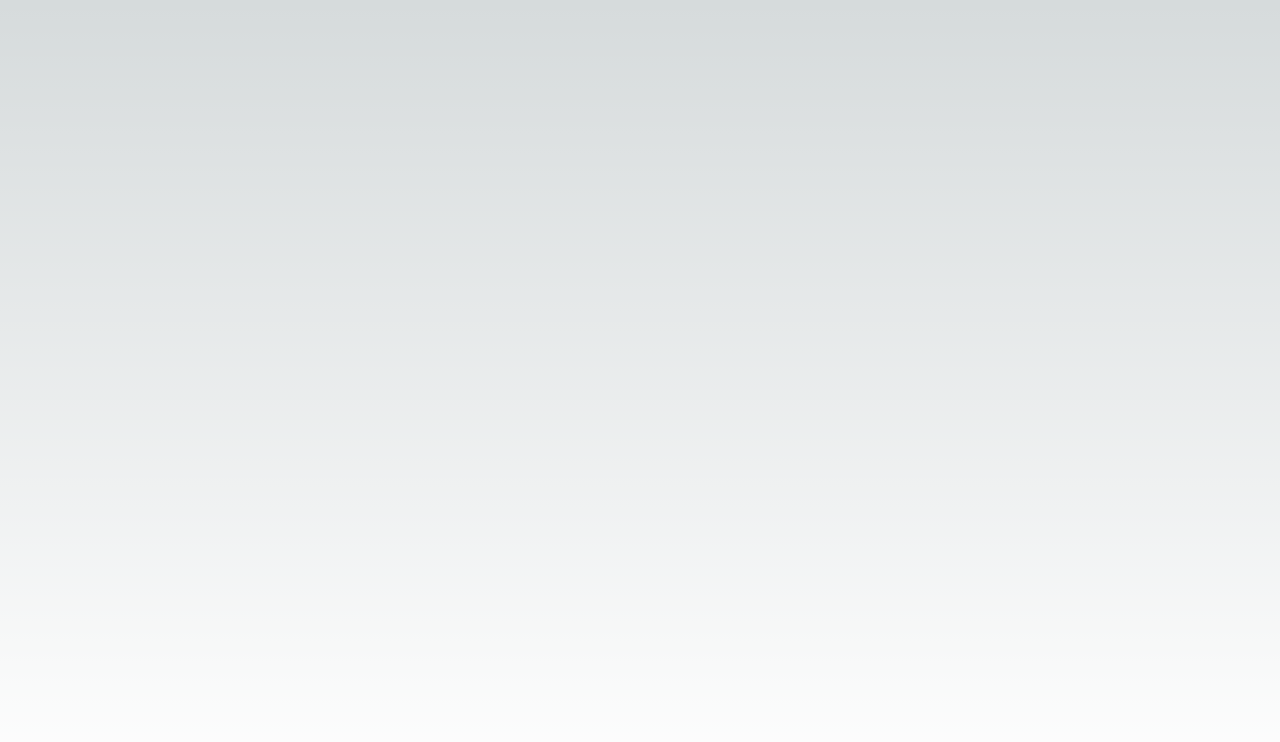
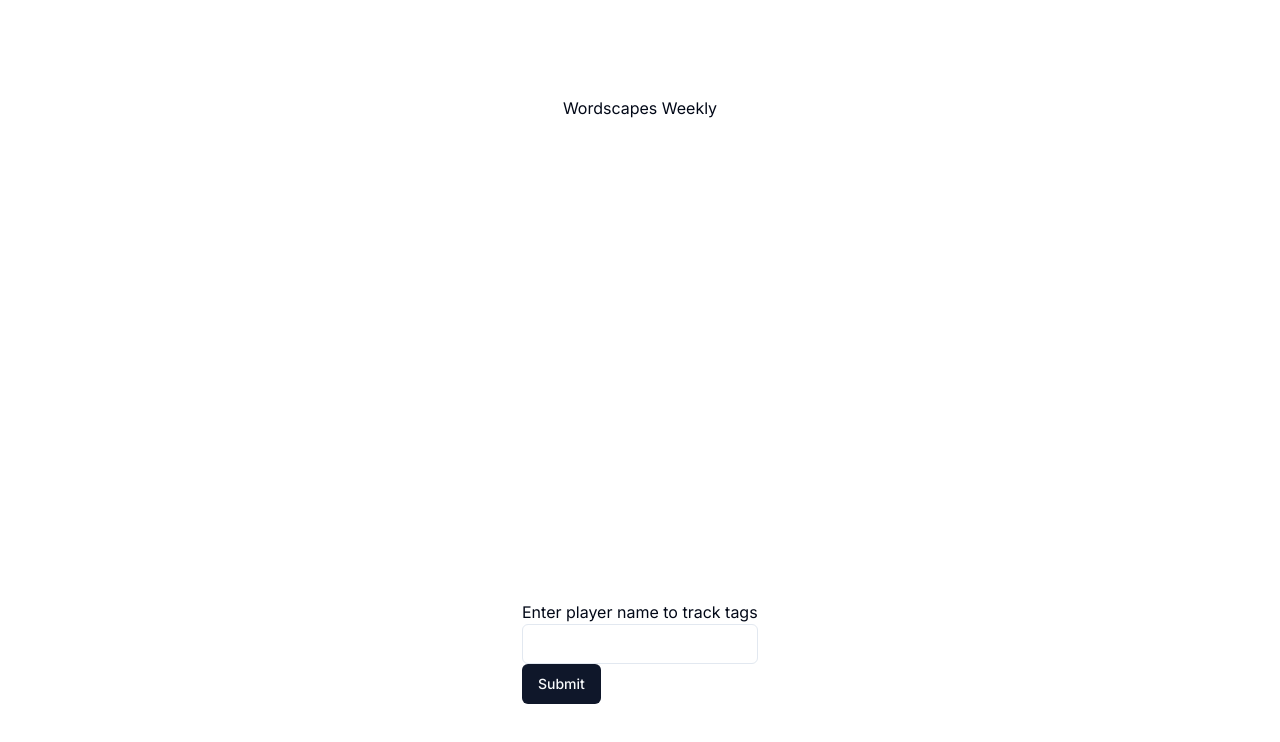
Before and after one commit to brandedcow/werdscapes-weekly, a Next.js app: page / in a window 1280 px wide. Shown: the top 742 px of the page. Built offline with nearby package versions, Linux system fonts and the light colour scheme.

Commit message:
feat: Added shadcn components to project

```diff
--- a/app/globals.css
+++ b/app/globals.css
@@ -2,32 +2,75 @@
   @tailwind components;
   @tailwind utilities;
 
+  @layer base {
     :root {
-  --foreground-rgb: 0, 0, 0;
-  --background-start-rgb: 214, 219, 220;
-  --background-end-rgb: 255, 255, 255;
+      --background: 0 0% 100%;
+      --foreground: 222.2 84% 4.9%;
+
+      --card: 0 0% 100%;
+      --card-foreground: 222.2 84% 4.9%;
+
+      --popover: 0 0% 100%;
+      --popover-foreground: 222.2 84% 4.9%;
+
+      --primary: 222.2 47.4% 11.2%;
+      --primary-foreground: 210 40% 98%;
+
+      --secondary: 210 40% 96.1%;
+      --secondary-foreground: 222.2 47.4% 11.2%;
+
+      --muted: 210 40% 96.1%;
+      --muted-foreground: 215.4 16.3% 46.9%;
+
+      --accent: 210 40% 96.1%;
+      --accent-foreground: 222.2 47.4% 11.2%;
+
+      --destructive: 0 84.2% 60.2%;
+      --destructive-foreground: 210 40% 98%;
+
+      --border: 214.3 31.8% 91.4%;
+      --input: 214.3 31.8% 91.4%;
+      --ring: 222.2 84% 4.9%;
+
+      --radius: 0.5rem;
     }
 
-@media (prefers-color-scheme: dark) {
-  :root {
-    --foreground-rgb: 255, 255, 255;
-    --background-start-rgb: 0, 0, 0;
-    --background-end-rgb: 0, 0, 0;
+    .dark {
+      --background: 222.2 84% 4.9%;
+      --foreground: 210 40% 98%;
+
+      --card: 222.2 84% 4.9%;
+      --card-foreground: 210 40% 98%;
+
+      --popover: 222.2 84% 4.9%;
+      --popover-foreground: 210 40% 98%;
+
+      --primary: 210 40% 98%;
+      --primary-foreground: 222.2 47.4% 11.2%;
+
+      --secondary: 217.2 32.6% 17.5%;
+      --secondary-foreground: 210 40% 98%;
+
+      --muted: 217.2 32.6% 17.5%;
+      --muted-foreground: 215 20.2% 65.1%;
+
+      --accent: 217.2 32.6% 17.5%;
+      --accent-foreground: 210 40% 98%;
+
+      --destructive: 0 62.8% 30.6%;
+      --destructive-foreground: 210 40% 98%;
+
+      --border: 217.2 32.6% 17.5%;
+      --input: 217.2 32.6% 17.5%;
+      --ring: 212.7 26.8% 83.9%;
     }
   }
 
+  @layer base {
+    * {
+      @apply border-border;
+    }
     body {
-  color: rgb(var(--foreground-rgb));
-  background: linear-gradient(
-      to bottom,
-      transparent,
-      rgb(var(--background-end-rgb))
-    )
-    rgb(var(--background-start-rgb));
-}
-
-@layer utilities {
-  .text-balance {
-    text-wrap: balance;
+      @apply bg-background text-foreground;
     }
   }
--- a/app/page.tsx
+++ b/app/page.tsx
@@ -1,7 +1,16 @@
+import { Button } from "@/components/ui/button";
+import { Input } from "@/components/ui/input";
 import Image from "next/image";
 
 export default function Home() {
   return (
-    <main className="flex min-h-screen flex-col items-center justify-between p-24"></main>
+    <main className="flex min-h-screen flex-col items-center justify-between p-24">
+      <h1>Wordscapes Weekly</h1>
+      <div>
+        <h2>Enter player name to track tags</h2>
+        <Input />
+        <Button>Submit</Button>
+      </div>
+    </main>
   );
 }
--- /dev/null
+++ b/components/ui/button.tsx
@@ -0,0 +1,56 @@
+import * as React from "react"
+import { Slot } from "@radix-ui/react-slot"
+import { cva, type VariantProps } from "class-variance-authority"
+
+import { cn } from "@/lib/utils"
+
+const buttonVariants = cva(
+  "inline-flex items-center justify-center whitespace-nowrap rounded-md text-sm font-medium ring-offset-background transition-colors focus-visible:outline-none focus-visible:ring-2 focus-visible:ring-ring focus-visible:ring-offset-2 disabled:pointer-events-none disabled:opacity-50",
+  {
+    variants: {
+      variant: {
+        default: "bg-primary text-primary-foreground hover:bg-primary/90",
+        destructive:
+          "bg-destructive text-destructive-foreground hover:bg-destructive/90",
+        outline:
+          "border border-input bg-background hover:bg-accent hover:text-accent-foreground",
+        secondary:
+          "bg-secondary text-secondary-foreground hover:bg-secondary/80",
+        ghost: "hover:bg-accent hover:text-accent-foreground",
+        link: "text-primary underline-offset-4 hover:underline",
+      },
+      size: {
+        default: "h-10 px-4 py-2",
+        sm: "h-9 rounded-md px-3",
+        lg: "h-11 rounded-md px-8",
+        icon: "h-10 w-10",
+      },
+    },
+    defaultVariants: {
+      variant: "default",
+      size: "default",
+    },
+  }
+)
+
+export interface ButtonProps
+  extends React.ButtonHTMLAttributes<HTMLButtonElement>,
+    VariantProps<typeof buttonVariants> {
+  asChild?: boolean
+}
+
+const Button = React.forwardRef<HTMLButtonElement, ButtonProps>(
+  ({ className, variant, size, asChild = false, ...props }, ref) => {
+    const Comp = asChild ? Slot : "button"
+    return (
+      <Comp
+        className={cn(buttonVariants({ variant, size, className }))}
+        ref={ref}
+        {...props}
+      />
+    )
+  }
+)
+Button.displayName = "Button"
+
+export { Button, buttonVariants }
--- /dev/null
+++ b/components/ui/input.tsx
@@ -0,0 +1,25 @@
+import * as React from "react"
+
+import { cn } from "@/lib/utils"
+
+export interface InputProps
+  extends React.InputHTMLAttributes<HTMLInputElement> {}
+
+const Input = React.forwardRef<HTMLInputElement, InputProps>(
+  ({ className, type, ...props }, ref) => {
+    return (
+      <input
+        type={type}
+        className={cn(
+          "flex h-10 w-full rounded-md border border-input bg-background px-3 py-2 text-sm ring-offset-background file:border-0 file:bg-transparent file:text-sm file:font-medium placeholder:text-muted-foreground focus-visible:outline-none focus-visible:ring-2 focus-visible:ring-ring focus-visible:ring-offset-2 disabled:cursor-not-allowed disabled:opacity-50",
+          className
+        )}
+        ref={ref}
+        {...props}
+      />
+    )
+  }
+)
+Input.displayName = "Input"
+
+export { Input }
--- /dev/null
+++ b/lib/utils.ts
@@ -0,0 +1,6 @@
+import { type ClassValue, clsx } from "clsx"
+import { twMerge } from "tailwind-merge"
+
+export function cn(...inputs: ClassValue[]) {
+  return twMerge(clsx(inputs))
+}
--- a/tailwind.config.ts
+++ b/tailwind.config.ts
@@ -1,20 +1,80 @@
-import type { Config } from "tailwindcss";
+import type { Config } from "tailwindcss"
 
-const config: Config = {
+const config = {
+  darkMode: ["class"],
   content: [
-    "./pages/**/*.{js,ts,jsx,tsx,mdx}",
-    "./components/**/*.{js,ts,jsx,tsx,mdx}",
-    "./app/**/*.{js,ts,jsx,tsx,mdx}",
-  ],
+    './pages/**/*.{ts,tsx}',
+    './components/**/*.{ts,tsx}',
+    './app/**/*.{ts,tsx}',
+    './src/**/*.{ts,tsx}',
+	],
+  prefix: "",
   theme: {
+    container: {
+      center: true,
+      padding: "2rem",
+      screens: {
+        "2xl": "1400px",
+      },
+    },
     extend: {
-      backgroundImage: {
-        "gradient-radial": "radial-gradient(var(--tw-gradient-stops))",
-        "gradient-conic":
-          "conic-gradient(from 180deg at 50% 50%, var(--tw-gradient-stops))",
+      colors: {
+        border: "hsl(var(--border))",
+        input: "hsl(var(--input))",
+        ring: "hsl(var(--ring))",
+        background: "hsl(var(--background))",
+        foreground: "hsl(var(--foreground))",
+        primary: {
+          DEFAULT: "hsl(var(--primary))",
+          foreground: "hsl(var(--primary-foreground))",
+        },
+        secondary: {
+          DEFAULT: "hsl(var(--secondary))",
+          foreground: "hsl(var(--secondary-foreground))",
+        },
+        destructive: {
+          DEFAULT: "hsl(var(--destructive))",
+          foreground: "hsl(var(--destructive-foreground))",
+        },
+        muted: {
+          DEFAULT: "hsl(var(--muted))",
+          foreground: "hsl(var(--muted-foreground))",
+        },
+        accent: {
+          DEFAULT: "hsl(var(--accent))",
+          foreground: "hsl(var(--accent-foreground))",
+        },
+        popover: {
+          DEFAULT: "hsl(var(--popover))",
+          foreground: "hsl(var(--popover-foreground))",
+        },
+        card: {
+          DEFAULT: "hsl(var(--card))",
+          foreground: "hsl(var(--card-foreground))",
+        },
+      },
+      borderRadius: {
+        lg: "var(--radius)",
+        md: "calc(var(--radius) - 2px)",
+        sm: "calc(var(--radius) - 4px)",
+      },
+      keyframes: {
+        "accordion-down": {
+          from: { height: "0" },
+          to: { height: "var(--radix-accordion-content-height)" },
+        },
+        "accordion-up": {
+          from: { height: "var(--radix-accordion-content-height)" },
+          to: { height: "0" },
+        },
+      },
+      animation: {
+        "accordion-down": "accordion-down 0.2s ease-out",
+        "accordion-up": "accordion-up 0.2s ease-out",
       },
     },
   },
-  plugins: [],
-};
-export default config;
+  plugins: [require("tailwindcss-animate")],
+} satisfies Config
+
+export default config
```
Also changed, not shown: package.json (+9 -2 lines), components.json (added), 1 other file (tests, documents, lock files or other folders). Lines whose indentation alone changed are shown as unchanged.
